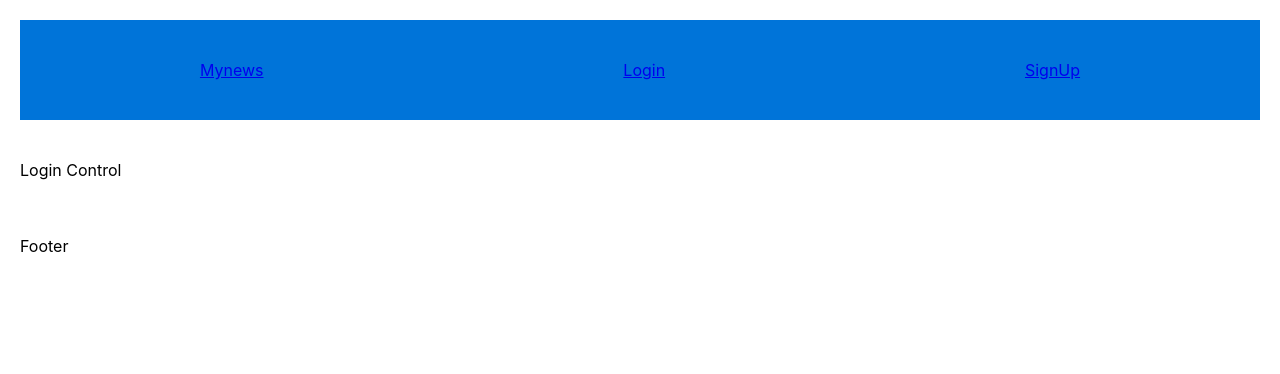
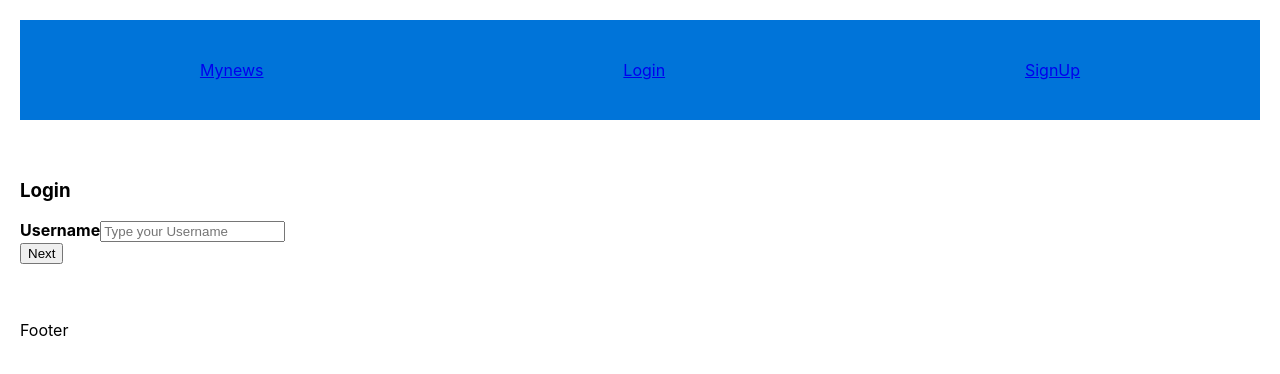
Before and after one commit to DimosMitel/mynews, a React (Create React App) app: page /login in a window 1280 px wide. Shown: the top 374 px of the page. Built offline with nearby package versions, Linux system fonts and the light colour scheme.

Commit message:
Add Username form for Login page

```diff
--- a/src/features/Login/LoginControl.js
+++ b/src/features/Login/LoginControl.js
@@ -1,10 +1,134 @@
-import React from 'react';
+import React, { useState } from 'react';
+import Step1 from './Step1';
+
 import './Login.css';
 
-const LoginControl = () => {
-  return (
-    <div>Login Control</div>
-  )
+const LoginControl = (props) => {
+  const [form, setValues] = useState({
+    currentStep: 1, // Default is Step 1
+    username: '',
+    password: '',
+   })
+   const [error, setError] = React.useState("");
+
+   const [passwordStrength, setPasswordStrength] = React.useState("");
+   const [passwordStrengthBorder, setPasswordStrengthBorder] = React.useState("");
+
+
+    // Use the submitted data to set the state
+
+   const handleChange = (event) => {
+      const {name, value} = event.target
+
+
+       setValues(prevState => ({
+        ...prevState,
+        [name]: value
+    }))
+
+    }
+
+
+    // Trigger an alert on form submission
+    const handleSubmit = (event) => {
+      event.preventDefault()
+      const { username, password } = form
+
+      alert(`Your registration detail: \n
+        Username: ${username} \n
+        Password: ${password}`)
+    }
+
+    const _next = () => {
+
+      let curStep = form.currentStep
+      if(!error){
+      curStep = form.currentStep === 2 ? 2: form.currentStep + 1
+      } else {
+        setError("");
+      }
+      setValues(prevState => ({
+        ...prevState,
+        currentStep: curStep
+    }))
+    }
+
+    const _prev = () => {
+      let curStep = form.currentStep
+      if(!error){
+      curStep = form.currentStep <= 1? 1: form.currentStep - 1
+      } else  {
+        setError("");
+      }
+      setValues(prevState => ({
+        ...prevState,
+        currentStep: curStep
+    }))
+    }
+
+  /*
+  * the functions for our button
+  */
+  const previousButton = () => {
+    let currentStep = form.currentStep;
+
+    if(currentStep !==1){
+      return (
+
+        <button
+          type="button" className="form-button" onClick={_prev}>
+        Previous
+        </button>
+      )
+    }
+    return null;
+  }
+
+  const nextButton = () => {
+    let currentStep = form.currentStep;
+
+    if(currentStep <2){
+
+      return (
+
+        <button
+          type="button" className="form-button" onClick={_next}>
+        Next
+        </button>
+      )
+    }
+    return null;
+  }
+
+
+    // Render UI will go here...
+
+    return (
+
+        <React.Fragment>
+
+        <div className="wrap">
+        <form onSubmit={handleSubmit}>
+        <div className="form-header">
+          <h3 role="heading">Login</h3>
+        </div>
+          <Step1
+            currentStep={form.currentStep}
+            handleChange={handleChange}
+            username={form.username}
+            error={error}
+
+          />
+
+          {previousButton()}
+          {nextButton()}
+
+
+        </form>
+        </div>
+        </React.Fragment>
+
+    )
 }
 
 export default LoginControl
--- /dev/null
+++ b/src/features/Login/Step1.js
@@ -0,0 +1,29 @@
+import React from 'react';
+
+const Step1 = (props) => {
+
+
+    if (props.currentStep !== 1) { // Prop: The current step
+        return null
+      }
+      // The markup for the Step 1 UI
+      return(
+        <div className="form-group">
+          <label htmlFor="username"><strong>Username</strong></label>
+          <input
+            className="form-input"
+            id="username"
+            name="username"
+            type="text"
+            placeholder="Type your Username"
+            value={props.username} // Prop: The username input data
+            onChange={props.handleChange} // Prop: Puts data into state
+          />
+          {props.error && (
+           <p>{props.error}</p>
+          )}
+        </div>
+      )
+}
+
+export default Step1
```
